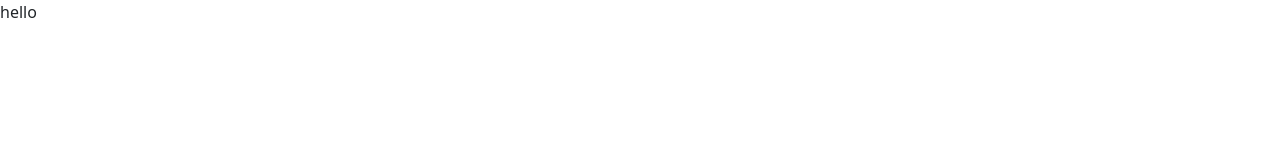
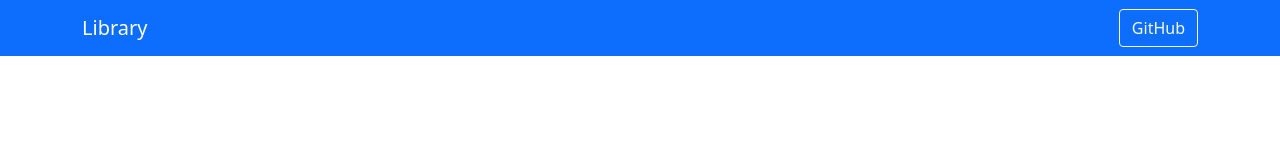
Before and after one commit to gonna-boop/Library, a plain HTML site: page index.html in a window 1280 px wide. Drawn offline with nearby package versions, Linux system fonts and the light colour scheme.

Commit message:
add navbar
style navbar, add GitHub profile link in navbar, add text

```diff
--- a/index.html
+++ b/index.html
@@ -12,7 +12,12 @@
         crossorigin="anonymous">
 </head>
 <body>
-    hello
+    <nav class="navbar navbar-expand-lg bg-primary navbar-dark">
+        <div class="container">
+            <a href="#" class="navbar-brand">Library</a>
+            <button type="button" onclick='window.location.href = "https://github.com/gonna-boop"' class="btn btn-outline-light">GitHub</button>
+        </div>
+    </nav>
     <script src="scripts.js"></script>
     <script src="https://cdn.jsdelivr.net/npm/bootstrap@5.0.2/dist/js/bootstrap.bundle.min.js" integrity="sha384-MrcW6ZMFYlzcLA8Nl+NtUVF0sA7MsXsP1UyJoMp4YLEuNSfAP+JcXn/tWtIaxVXM" crossorigin="anonymous"></script>
 </body>
```
